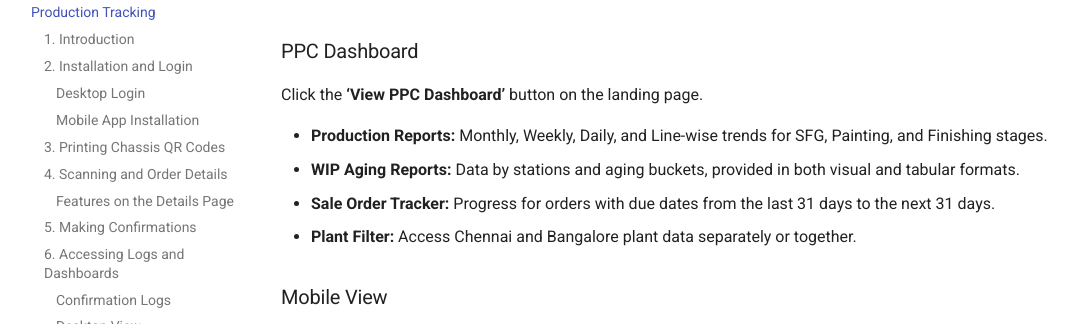
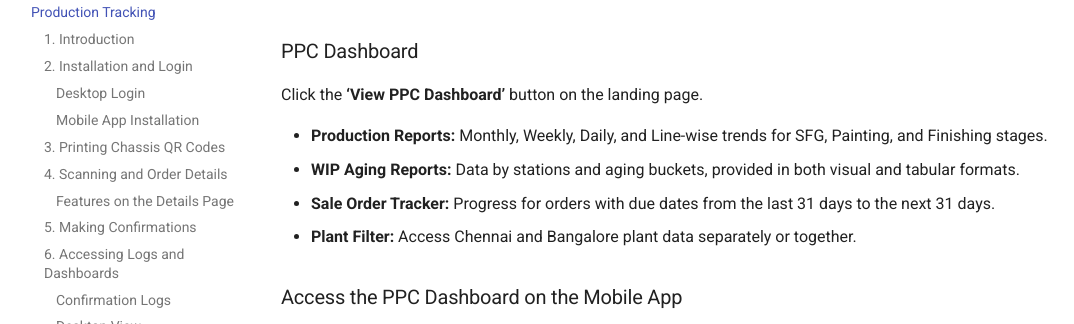
Before and after one commit to factri-ai/satrac-docs, an MkDocs documentation site: the page built from docs/production_tracking.md, in a window 1280 px wide and 900 px high, scrolled down 5130 px, cut to the strip 96-420 px from the top of the window. Shown: the whole strip, without its empty margins (15-1089 px from the left). Built offline with MkDocs 1.6.1 and Material for MkDocs 9.7.7, drawn with Linux system fonts in a browser that asks for light colours; some of the changed text lies outside the part shown.

Commit message:
update the heading

```diff
--- a/docs/production_tracking.md
+++ b/docs/production_tracking.md
@@ -91,5 +91,5 @@ Click the **‘View PPC Dashboard’** button on the landing page.
 * **Sale Order Tracker:** Progress for orders with due dates from the last 31 days to the next 31 days.
 * **Plant Filter:** Access Chennai and Bangalore plant data separately or together.
 
-### Mobile View
+### Access the PPC Dashboard on the Mobile App
 <iframe src="https://drive.google.com/file/d/1T3IU9HzeOmQlIQx6p_TpbtcpS45wBO6D/preview" width="711" height="400" allow="autoplay; fullscreen" allowfullscreen="true" frameborder="0"></iframe>
```
